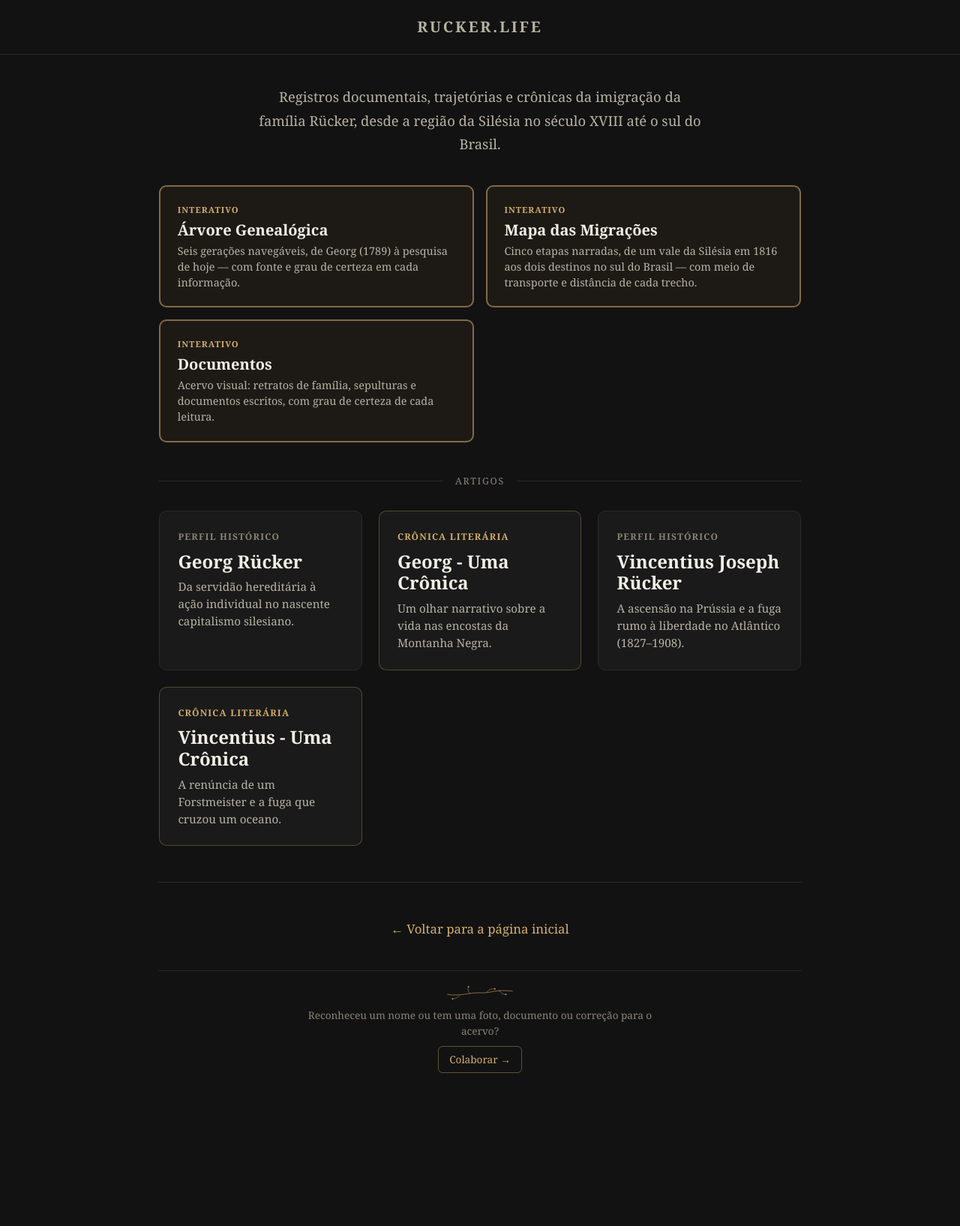
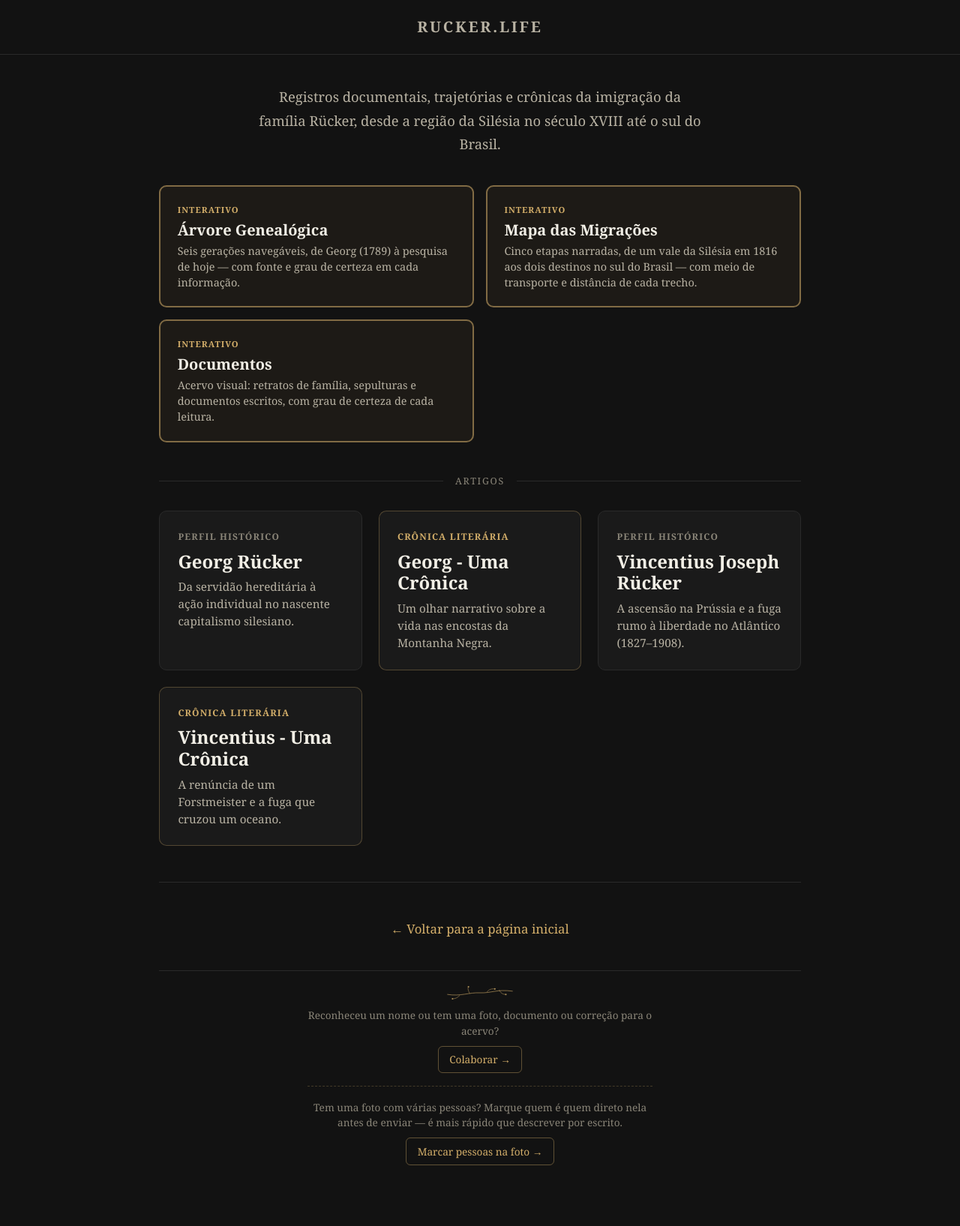
Before and after one commit to frucker-muss/frucker-muss.github.io, a Jekyll site: the page built from familia.html, in a window 1280 px wide. Shown: the whole page at 75% size. Built offline with Jekyll 4.4.1, drawn with Linux system fonts in a browser that asks for light colours; before the commit the page ends 1512 px from its top, so only the background shows below that.

Commit message:
Adiciona link da ferramenta de marcacao no rodape de colaboracao

```diff
--- a/familia.html
+++ b/familia.html
@@ -34,6 +34,12 @@ title: "Família Rücker"
   .colab-footer a:hover {
     border-color: #d4af6a;
     background: rgba(212, 175, 106, 0.08);
+  }
+  .colab-footer .colab-separador {
+    max-width: 460px;
+    margin: 1.1rem auto;
+    border: none;
+    border-top: 1px dashed rgba(212, 175, 106, 0.25);
   }
 </style>
 
@@ -130,4 +136,9 @@ title: "Família Rücker"
   </svg>
   <p>Reconheceu um nome ou tem uma foto, documento ou correção para o acervo?</p>
   <a href="https://forms.gle/MAY913vupvStXXgP7" target="_blank" rel="noopener noreferrer">Colaborar →</a>
+
+  <hr class="colab-separador">
+
+  <p>Tem uma foto com várias pessoas? Marque quem é quem direto nela antes de enviar — é mais rápido que descrever por escrito.</p>
+  <a href="{{ '/ferramentas/marcador.html' | relative_url }}" target="_blank" rel="noopener noreferrer">Marcar pessoas na foto →</a>
 </footer>
```
Also changed, not shown: ferramentas/marcador.html (+15 -0 lines).
